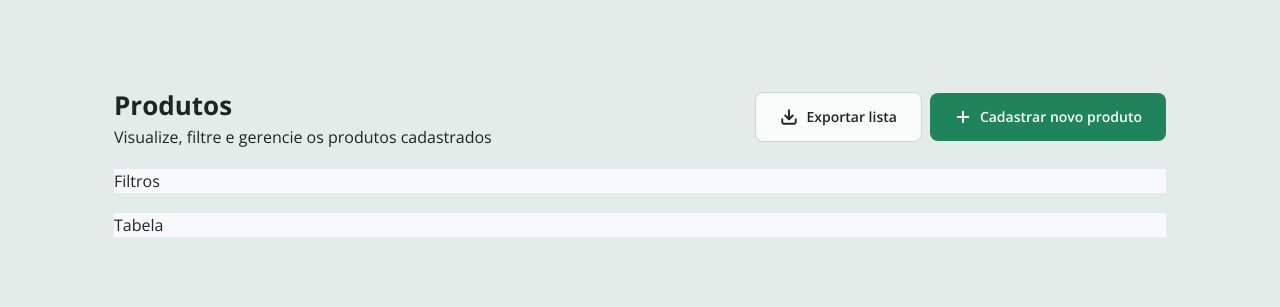
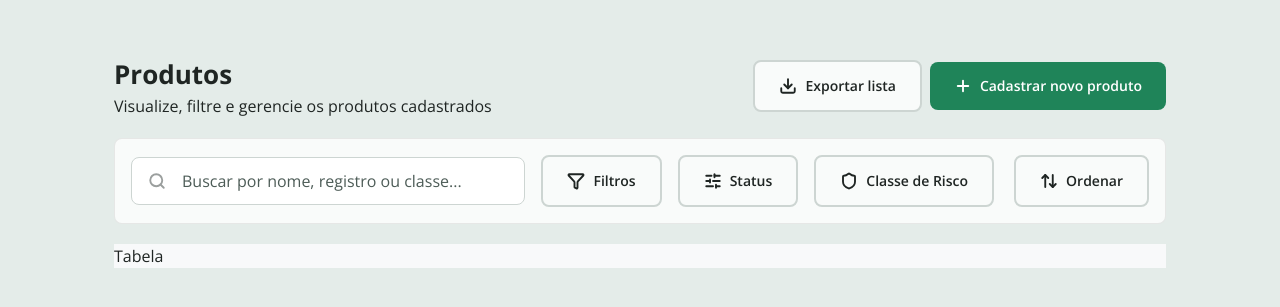
Before and after one commit to luizroquim/cadastro_produtos_anvisa, a React (Vite) app: page / in a window 1280 px wide. Shown: the part 239-546 px from the top of the page. Built offline with nearby package versions, Linux system fonts and the light colour scheme.

Commit message:
feat:implement initial toolbar, search field and buttons

```diff
--- a/src/App.tsx
+++ b/src/App.tsx
@@ -4,11 +4,12 @@ import theme from "./theme";
 import { Dashboard } from "./pages/Dashboard";
 import { NewProduct } from "./pages/NewProduct";
 
+
 function App() {
   return (
     <ThemeProvider theme={theme}>
       <GlobalStyle />
-      <Dashboard />
+      <Dashboard/>
     </ThemeProvider>
   );
 }
--- a/src/components/Reuse/Button/styles.ts
+++ b/src/components/Reuse/Button/styles.ts
@@ -30,9 +30,9 @@ const variantColor = {
   `,
   outline: css`
     background-color: ${({ theme }) => theme.colors.gray_500};
-    border: 1px solid ${({ theme }) => theme.colors.gray_300};
+    border: 2px solid ${({ theme }) => theme.colors.gray_300};
     &:hover {
-      background-color: ${({ theme }) => theme.colors.gray_400};
+      border: 2px solid ${({ theme }) => theme.colors.green_100};
     }
   `,
 };
--- a/src/pages/Dashboard/index.tsx
+++ b/src/pages/Dashboard/index.tsx
@@ -1,6 +1,6 @@
 import { Container } from "../NewProduct/styles";
-import { Button } from "../../components/Reuse/Button";
-import { Plus,Download } from "lucide-react";
+import { Button} from "../../components/Reuse/Button";
+import { Plus, Download,Search,FunnelIcon,SlidersHorizontalIcon,Shield,ArrowUpDownIcon } from "lucide-react";
 
 import {
   Header,
@@ -8,7 +8,10 @@ import {
   Actions,
   ContentDash,
   ToolBar,
+  ToolBarLeft,
+  ToolBarRight,
   TableContainer,
+  SearchWrapper,
 } from "./styles";
 
 export function Dashboard() {
@@ -21,21 +24,36 @@ export function Dashboard() {
             <span>Visualize, filtre e gerencie os produtos cadastrados</span>
           </TitleGroup>
           <Actions>
-
             <Button buttonColor="outline">
-              <Download size={18} strokeWidth={2.5}/>
+              <Download size={18} strokeWidth={2.5} />
               Exportar lista
-
             </Button>
-            <Button >
-              <Plus size={18} strokeWidth={2.5}/>
+            <Button>
+              <Plus size={18} strokeWidth={2.5} />
               Cadastrar novo produto
             </Button>
-
           </Actions>
         </Header>
 
-        <ToolBar>Filtros</ToolBar>
+        <ToolBar>
+          <ToolBarLeft>
+            <SearchWrapper>
+
+              <Search size={18} strokeWidth={2.5} color="#9b9f9e"/>
+              <input type="text" placeholder="Buscar por nome, registro ou classe..." />
+
+            </SearchWrapper>
+            <Button buttonColor="outline"><FunnelIcon size={18} strokeWidth={2.5} />Filtros</Button>
+            <Button buttonColor="outline"><SlidersHorizontalIcon size={18} strokeWidth={2.5}/>Status</Button>
+            <Button buttonColor="outline"><Shield size={18} strokeWidth={2.5}/>Classe de Risco</Button>
+
+          </ToolBarLeft>
+
+          <ToolBarRight>
+
+            <Button buttonColor="outline"><ArrowUpDownIcon size={18} strokeWidth={2.5}/>Ordenar</Button>
+          </ToolBarRight>
+        </ToolBar>
         <TableContainer>Tabela</TableContainer>
       </ContentDash>
     </Container>
--- a/src/pages/Dashboard/styles.ts
+++ b/src/pages/Dashboard/styles.ts
@@ -2,24 +2,21 @@ import styled from "styled-components";
 
 
 export const ContentDash = styled.div`
-display:flex;
-flex-direction:column;
- background-color: ${({ theme }) => theme.colors.gray_400};
- width:100%;
- max-width:90%;
- height:auto;
+  display: flex;
+  flex-direction: column;
+  background-color: ${({ theme }) => theme.colors.gray_400};
+  width: 100%;
+  max-width: 90%;
+  height: auto;
 
-
-
- padding:32px;
- gap:20px;
+  padding: 32px;
+  gap: 20px;
 `;
 
 export const Header = styled.div`
   display: flex;
   justify-content: space-around;
   align-items: center;
-
 `;
 
 export const TitleGroup = styled.div`
@@ -27,8 +24,6 @@ export const TitleGroup = styled.div`
   flex-direction: column;
   width: 100%;
   height: 100%;
-
-
 
   h1 {
     font: ${({ theme }) => theme.font.openSans.x_big_700};
@@ -42,21 +37,66 @@ export const TitleGroup = styled.div`
 `;
 
 export const Actions = styled.div`
-
-
   display: flex;
-  align-items:center;
+  align-items: center;
   gap: 8px;
-
-
 
 `;
 
 export const ToolBar = styled.div`
-background-color:${({theme})=> theme.colors.gray_600};
+  display: flex;
+  justify-content:space-between;
+  align-items:center;
+  padding:16px;
+  gap:20px;
+
+  background-color: ${({ theme }) => theme.colors.gray_500};
+  border-radius:8px;
+  border: 1px solid rgba(0, 0, 0, 0.08);
+`;
+
+export const ToolBarLeft = styled.div`
+  display: flex;
+  align-items: center;
+  flex:1;
+  gap:16px;
+
+`;
+
+export const SearchWrapper = styled.search`
+ display:flex;
+ align-items:center;
+ gap:16px;
+ padding: 0 16px;
+ flex:1;
+ width: 100%;
+ max-width:450px;
+ height:48px;
+ border-radius:8px;
+
+
+background-color: #FFFFFF;
+border: 1px solid ${({ theme }) => theme.colors.gray_300};
+ input{
+  height:100%;
+  flex:1;
+  border:none;
+  outline:none;
+  font:${({theme})=> theme.font.openSans.regular_400};
+  color: ${({ theme }) => theme.colors.gray_100};
+
+    &::placeholder {
+      color: ${({ theme }) => theme.colors.gray_200};
+    }
+  }
+
+`;
+
+export const ToolBarRight = styled.div`
 
 `
+
+
 export const TableContainer = styled.div`
-background-color:${({theme})=> theme.colors.gray_600};
-
-`
+  background-color: ${({ theme }) => theme.colors.gray_600};
+`;
```
